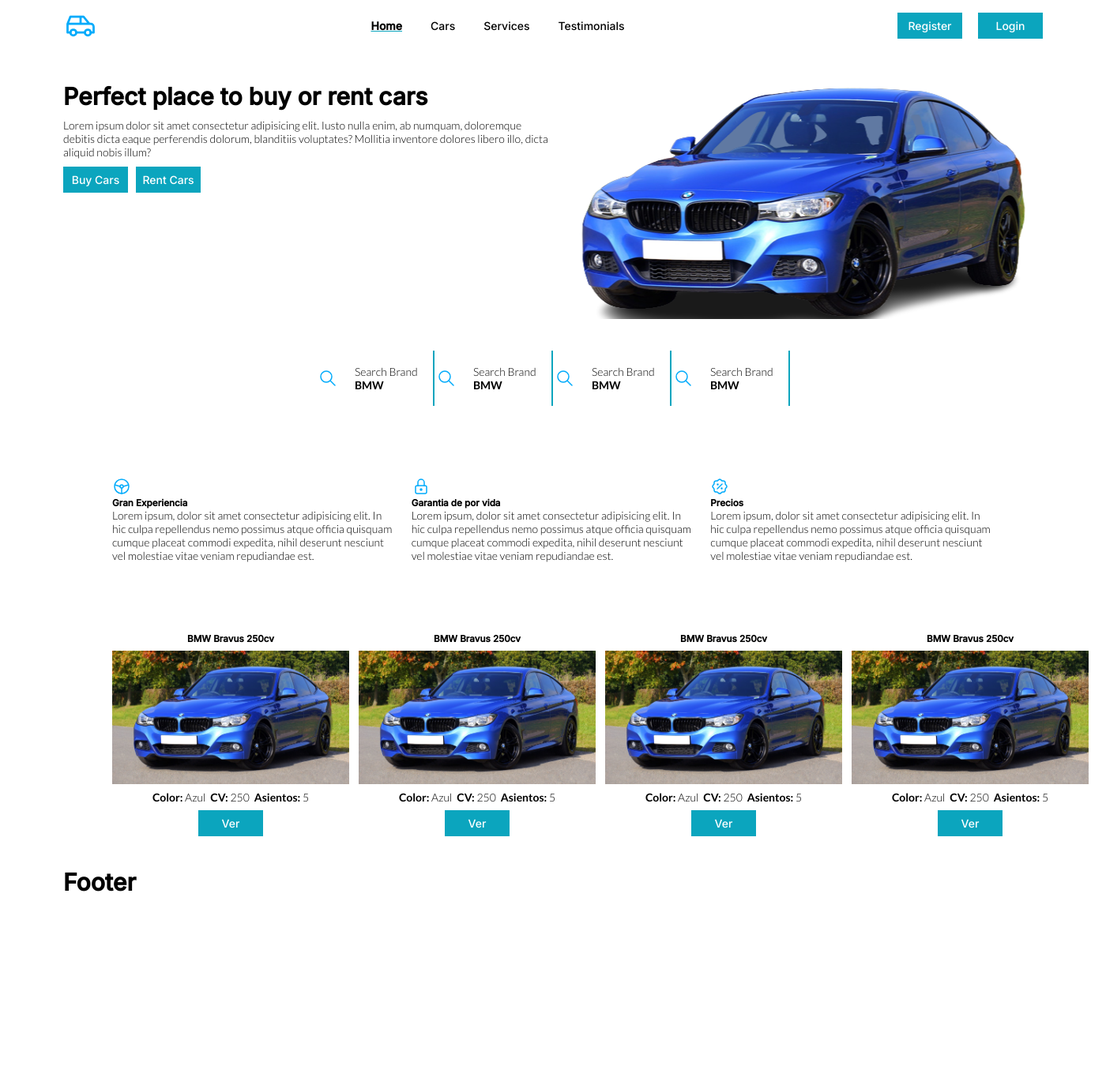
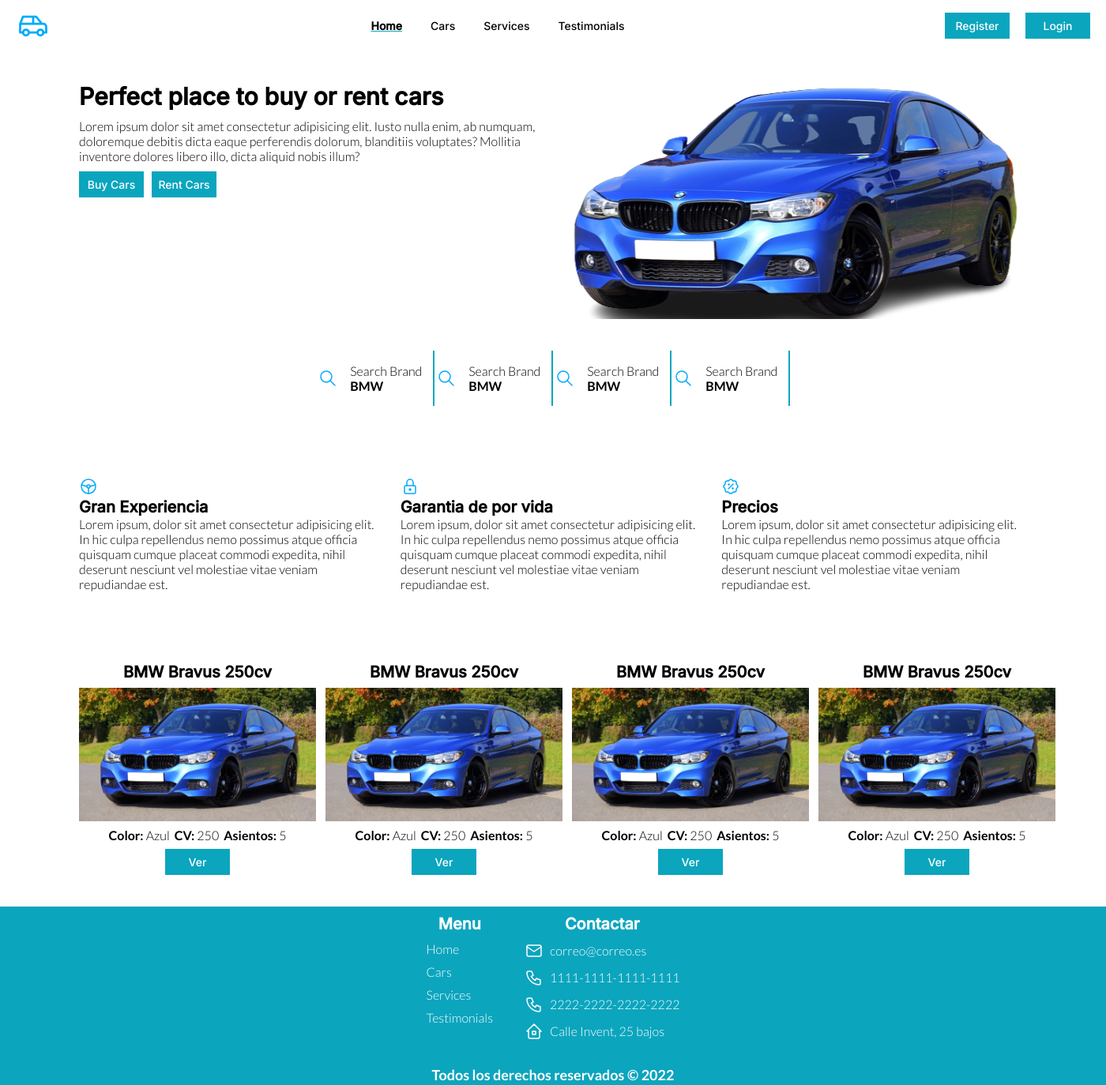
Before and after one commit to IanMercadal/car-rental-php, a PHP site: page /error/ in a window 1400 px wide. Shown: the whole page at 79% size. Before the commit the page ends 1129 px from the top, so only its background shows below. Run offline with PHP 8.4, Linux system fonts and the light colour scheme.

Commit message:
feat: :art: Base de index creada
Estilos básicos

```diff
--- a/assets/css/estilos.css
+++ b/assets/css/estilos.css
@@ -23,8 +23,8 @@ html {
 
 body {
     margin: 0;
-    margin-left: 8rem;
-    margin-right: 8rem;
+    /* margin-left: 8rem;
+    margin-right: 8rem; */
     display: flex;
     flex-direction: column;
     gap: 4rem;
@@ -35,8 +35,14 @@ h1,h2,h3 {
 h1 {
     font-size: 3rem;
 }
+h2 {
+    font-size: 2.4rem;
+}
+h3 {
+    font-size: 2rem;
+}
 p {
-    font-size: 1.4rem;
+    font-size: 1.6rem;
     font-family: var(--secondary-font);
     margin: 0;
 }
@@ -46,12 +52,18 @@ a {
     color: black;
     cursor: pointer;
 }
+li {
+    list-style-type: none;
+}
 .contenedor {
     max-width: 120rem;
     width: 90%;
     margin: 0 auto;
 }
 /* UTILIS */
+.text-center {
+    text-align: center;
+}
 .btn {
     width: 82px;
     padding: 0.8rem;
@@ -74,6 +86,10 @@ a {
 }
 
 /* NAVIGATION */
+.header {
+    margin-left: 2rem;
+    margin-right: 2rem;
+}
 .navigation {
     display: flex;
     flex-direction: row;
@@ -182,3 +198,35 @@ a {
     flex-direction: row;
     gap: 0.6rem;
 }
+.footer {
+    background-color: var(--primary-color);
+    color: var(--white);
+    display: grid;
+    grid-template-rows: 80% 20%;
+    gap: 1rem;
+    justify-items: center;
+}
+.footer-nav {
+    display: flex;
+    flex-direction: row;
+    align-items: flex-start;
+    justify-content: center;
+    gap: 4rem;
+    margin-top: 1rem;
+}
+.footer-info {
+    display: flex;
+    flex-direction: column;
+    gap: 1rem;
+}
+.footer-data {
+    display: flex;
+    flex-direction: row;
+    align-items: center;
+    gap: 0.8rem;
+}
+.footer-copy {
+    margin: 1.2rem;
+    font-size: 18px;
+    font-weight: bolder;
+}
--- a/views/cars/index.php
+++ b/views/cars/index.php
@@ -1,3 +1,5 @@
+<!-- BANNER -->
+<div class="contenedor">
     <div class="banner">
         <div class="banner-text">
             <h1>Perfect place to buy or rent cars</h1>
@@ -9,7 +11,9 @@
         </div>
         <div class="banner-img"></div>
     </div>
-
+</div>
+<!-- OPTIONS -->
+<section class="contenedor">
     <div class="options-example">
         <div class="option-example">
             <div class="option-example-icon">
@@ -68,7 +72,8 @@
             </div>
         </div>
     </div>
-
+</section>
+<!-- ICONOS -->
 <section class="contenedor">
     <div class="iconos">
         <div class="icono">
@@ -106,7 +111,7 @@
         </div>
     </div>
 </section>
-
+<!-- CAR LIST -->
 <section class="contenedor">
     <div class="car-list">
         <div class="car-demo">
--- a/views/layout/footer.php
+++ b/views/layout/footer.php
@@ -1,3 +1,69 @@
-<h1>Footer</h1>
+<!-- FOOTER -->
+<footer class="footer">
+    <div class="contenedor footer-nav">
+
+
+        <div class="footer-info">
+            <h3 class="text-center">Menu</h3>
+
+            <div class="footer-data">
+                <p>Home</p>
+            </div>
+
+            <div class="footer-data">
+                <p>Cars</p>
+            </div>
+
+            <div class="footer-data">
+                <p>Services</p>
+            </div>
+
+            <div class="footer-data">
+                <p>Testimonials</p>
+            </div>
+        </div>
+
+        <div class="footer-info">
+            <h3 class="text-center">Contactar</h3>
+
+            <div class="footer-data">
+                <svg xmlns="http://www.w3.org/2000/svg" class="icon icon-tabler icon-tabler-mail" width="24" height="24" viewBox="0 0 24 24" stroke-width="1.5" stroke="#ffffff" fill="none" stroke-linecap="round" stroke-linejoin="round">
+                    <path stroke="none" d="M0 0h24v24H0z" fill="none"/>
+                    <rect x="3" y="5" width="18" height="14" rx="2" />
+                    <polyline points="3 7 12 13 21 7" />
+                </svg>
+                <p>correo@correo.es</p>
+            </div>
+
+            <div class="footer-data">
+                <svg xmlns="http://www.w3.org/2000/svg" class="icon icon-tabler icon-tabler-phone" width="24" height="24" viewBox="0 0 24 24" stroke-width="1.5" stroke="#ffffff" fill="none" stroke-linecap="round" stroke-linejoin="round">
+                    <path stroke="none" d="M0 0h24v24H0z" fill="none"/>
+                    <path d="M5 4h4l2 5l-2.5 1.5a11 11 0 0 0 5 5l1.5 -2.5l5 2v4a2 2 0 0 1 -2 2a16 16 0 0 1 -15 -15a2 2 0 0 1 2 -2" />
+                </svg>
+                <p>1111-1111-1111-1111</p>
+            </div>
+
+            <div class="footer-data">
+                <svg xmlns="http://www.w3.org/2000/svg" class="icon icon-tabler icon-tabler-phone" width="24" height="24" viewBox="0 0 24 24" stroke-width="1.5" stroke="#ffffff" fill="none" stroke-linecap="round" stroke-linejoin="round">
+                    <path stroke="none" d="M0 0h24v24H0z" fill="none"/>
+                    <path d="M5 4h4l2 5l-2.5 1.5a11 11 0 0 0 5 5l1.5 -2.5l5 2v4a2 2 0 0 1 -2 2a16 16 0 0 1 -15 -15a2 2 0 0 1 2 -2" />
+                </svg>
+                <p>2222-2222-2222-2222</p>
+            </div>
+
+            <div class="footer-data">
+                <svg xmlns="http://www.w3.org/2000/svg" class="icon icon-tabler icon-tabler-home-2" width="24" height="24" viewBox="0 0 24 24" stroke-width="1.5" stroke="#ffffff" fill="none" stroke-linecap="round" stroke-linejoin="round">
+                    <path stroke="none" d="M0 0h24v24H0z" fill="none"/>
+                    <polyline points="5 12 3 12 12 3 21 12 19 12" />
+                    <path d="M5 12v7a2 2 0 0 0 2 2h10a2 2 0 0 0 2 -2v-7" />
+                    <rect x="10" y="12" width="4" height="4" />
+                </svg>
+                <p>Calle Invent, 25 bajos</p>
+            </div>
+        </div>
+    </div>
+    <p class="footer-copy">Todos los derechos reservados &copy; 2022</p>
+
+</footer>
 </body>
 </html>
```
Lines whose indentation alone changed are shown as unchanged.
